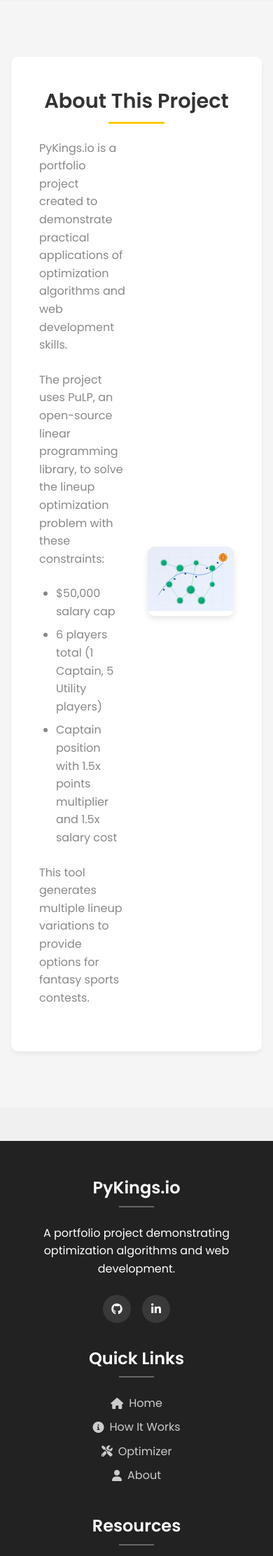
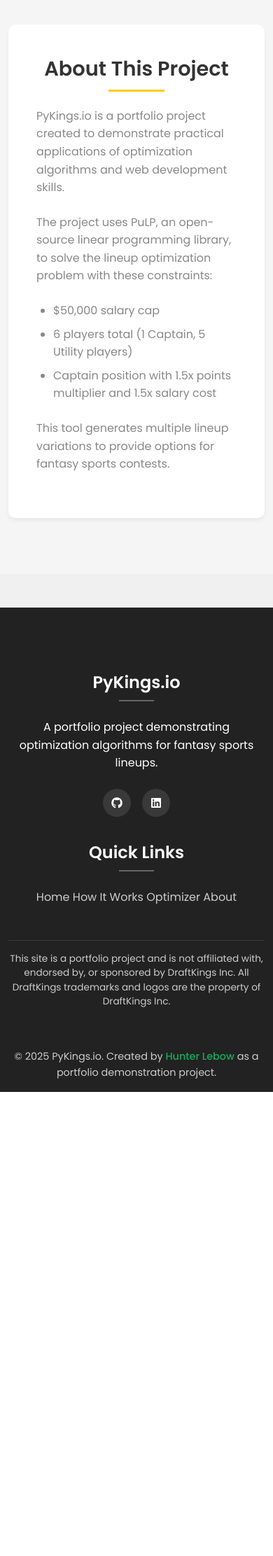
Before and after one commit to hunterlebow/DraftKings-NBA-Fantasy-Showdown-Beta, a Flask app: page / in a window 390 px wide; the page is wider, and only the part inside the window is pictured. Shown: the part 2217-4440 px from the top of that part at 70% size. After the commit the page ends 3777 px from the top of that part, so only its background shows below. Run offline with Flask 2, Linux system fonts and the light colour scheme.

Commit message:
Mobile UI updates and bug fixes

```diff
--- a/api/static/style.css
+++ b/api/static/style.css
@@ -922,3 +922,216 @@
     font-size: 0.7rem;
   }
 }
+
+/* iPhone-specific fixes */
+@media screen and (max-width: 480px) {
+  /* Fix container padding */
+  .container {
+    padding: 1rem 0.75rem;
+  }
+
+  /* Adjust hero section for smaller screens */
+  .hero {
+    padding: 2.5rem 0;
+  }
+
+  .hero h1 {
+    font-size: 2rem;
+    margin-bottom: 1rem;
+  }
+
+  .hero p {
+    font-size: 0.95rem;
+    padding: 0 0.75rem;
+    margin-bottom: 1.5rem;
+  }
+
+  /* Fix navigation on small screens */
+  .nav-container {
+    padding: 0.75rem;
+  }
+
+  .logo {
+    font-size: 1.3rem;
+  }
+
+  /* Adjust steps section for better mobile display */
+  .steps {
+    grid-template-columns: 1fr;
+  }
+
+  .step {
+    padding: 1.25rem 1rem;
+    margin-bottom: 1rem;
+  }
+
+  /* Fix form elements on small screens */
+  .upload-container {
+    padding: 1.25rem 0.75rem;
+  }
+
+  .upload-icon {
+    font-size: 2.5rem;
+    margin-bottom: 0.75rem;
+  }
+
+  .upload-btn, .submit-btn {
+    width: 100%;
+    margin: 0.5rem 0;
+    padding: 0.75rem 1rem;
+  }
+
+  /* Fix table overflow issues */
+  .player-table {
+    font-size: 0.8rem;
+    width: 100%;
+    display: block;
+    overflow-x: auto;
+  }
+
+  .player-table th,
+  .player-table td {
+    padding: 0.4rem 0.3rem;
+    white-space: nowrap;
+  }
+
+  /* Fix lineup stats display */
+  .lineup-stats {
+    grid-template-columns: 1fr;
+    gap: 0.75rem;
+  }
+
+  .stat {
+    padding: 0.75rem 0.5rem;
+  }
+
+  /* Fix tabs scrolling */
+  .tabs {
+    display: flex;
+    overflow-x: auto;
+    -webkit-overflow-scrolling: touch;
+    scrollbar-width: none; /* Firefox */
+    padding-bottom: 0.5rem;
+  }
+
+  .tabs::-webkit-scrollbar {
+    display: none; /* Chrome, Safari, Edge */
+  }
+
+  .tab {
+    flex: 0 0 auto;
+    min-width: 90px;
+  }
+
+  /* Fix about section */
+  .about-content {
+    grid-template-columns: 1fr;
+  }
+
+  .about-image {
+    margin-top: 1.5rem;
+  }
+
+  /* Fix footer for iPhone */
+  .footer-container {
+    padding: 1.5rem 0.75rem;
+  }
+}
+
+/* Fix for notched iPhones (X, 11, 12, 13, etc.) */
+@media screen and (max-width: 480px) and (min-height: 800px) {
+  .navbar {
+    padding-top: env(safe-area-inset-top);
+  }
+
+  .hero {
+    padding-top: calc(2rem + env(safe-area-inset-top));
+  }
+
+  footer {
+    padding-bottom: env(safe-area-inset-bottom);
+  }
+}
+
+/* Fix for iPhone SE and other very small screens */
+@media screen and (max-width: 375px) {
+  .hero h1 {
+    font-size: 1.8rem;
+  }
+
+  .section-title h2 {
+    font-size: 1.6rem;
+  }
+
+  .step-icon {
+    font-size: 2.2rem;
+  }
+
+  .tab {
+    min-width: 80px;
+    font-size: 0.8rem;
+  }
+}
+
+/* Improve About section SVG display on mobile */
+@media screen and (max-width: 768px) {
+  /* Make the about content stack vertically */
+  .about-content {
+    grid-template-columns: 1fr;
+    gap: 2rem;
+  }
+
+  /* Place image below text */
+  .about-image {
+    order: 2;
+    margin-top: 1.5rem;
+  }
+
+  /* Make SVG larger and centered */
+  .about-image svg {
+    max-width: 80%;
+    height: auto;
+    margin: 0 auto;
+    display: block;
+  }
+}
+
+/* For very small screens, consider hiding the SVG */
+@media screen and (max-width: 480px) {
+  /* Option 1: Hide SVG completely */
+  .about-image {
+    display: none;
+  }
+
+  /* Option 2 (alternative): Make SVG smaller but still visible
+  .about-image {
+    margin-top: 1rem;
+  }
+
+  .about-image svg {
+    max-width: 60%;
+  }
+  */
+}
+
+/* Add styling for the disclaimer */
+.disclaimer {
+  text-align: center;
+  padding: 1rem 0;
+  margin-top: 1.5rem;
+  border-top: 1px solid rgba(255, 255, 255, 0.1);
+  font-size: 0.85rem;
+  color: var(--gray-light);
+  line-height: 1.5;
+}
+
+.disclaimer p {
+  max-width: 800px;
+  margin: 0 auto;
+}
+
+/* Adjust spacing between disclaimer and copyright */
+.copyright {
+  margin-top: 1rem;
+  border-top: none;
+}
--- a/api/templates/index.html
+++ b/api/templates/index.html
@@ -2,7 +2,10 @@
 <html lang="en">
   <head>
     <meta charset="UTF-8" />
-    <meta name="viewport" content="width=device-width, initial-scale=1.0" />
+    <meta
+      name="viewport"
+      content="width=device-width, initial-scale=1.0, maximum-scale=1.0, user-scalable=no, viewport-fit=cover"
+    />
     <title>PyKings.io</title>
     <link
       href="https://fonts.googleapis.com/css2?family=Poppins:wght@300;400;500;600;700&display=swap"
@@ -468,12 +471,13 @@
 
     <!-- Footer -->
     <footer>
+      <div class="container">
         <div class="footer-container">
           <div class="footer-section">
             <h3>PyKings.io</h3>
             <p>
-            A portfolio project demonstrating optimization algorithms and web
-            development.
+              A portfolio project demonstrating optimization algorithms for
+              fantasy sports lineups.
             </p>
             <div class="social-links">
               <a
@@ -488,51 +492,28 @@
                 class="social-link"
                 target="_blank"
               >
-              <i class="fab fa-linkedin-in"></i>
+                <i class="fab fa-linkedin"></i>
               </a>
             </div>
           </div>
 
           <div class="footer-section">
             <h3>Quick Links</h3>
-          <ul class="footer-links">
-            <li>
-              <a href="#home"><i class="fas fa-home"></i> Home</a>
-            </li>
-            <li>
-              <a href="#how-it-works"
-                ><i class="fas fa-info-circle"></i> How It Works</a
-              >
-            </li>
-            <li>
-              <a href="#optimizer"><i class="fas fa-tools"></i> Optimizer</a>
-            </li>
-            <li>
-              <a href="#about"><i class="fas fa-user"></i> About</a>
-            </li>
-          </ul>
+            <div class="footer-links">
+              <a href="#home">Home</a>
+              <a href="#how-it-works">How It Works</a>
+              <a href="#optimizer">Optimizer</a>
+              <a href="#about">About</a>
+            </div>
+          </div>
         </div>
 
-        <div class="footer-section">
-          <h3>Resources</h3>
-          <ul class="footer-links">
-            <li>
-              <a href="https://www.draftkings.com/" target="_blank"
-                ><i class="fas fa-external-link-alt"></i> DraftKings</a
-              >
-            </li>
-            <li>
-              <a href="https://coin-or.github.io/pulp/" target="_blank"
-                ><i class="fas fa-book"></i> PuLP Documentation</a
-              >
-            </li>
-            <li>
-              <a href="https://flask.palletsprojects.com/" target="_blank"
-                ><i class="fas fa-flask"></i> Flask Framework</a
-              >
-            </li>
-          </ul>
-        </div>
+        <div class="disclaimer">
+          <p>
+            This site is a portfolio project and is not affiliated with,
+            endorsed by, or sponsored by DraftKings Inc. All DraftKings
+            trademarks and logos are the property of DraftKings Inc.
+          </p>
         </div>
 
         <div class="copyright">
@@ -546,6 +527,7 @@
             >
             as a portfolio demonstration project.
           </p>
+        </div>
       </div>
     </footer>
 
```
Also changed, not shown: 1 other file. Lines whose indentation alone changed are shown as unchanged.
